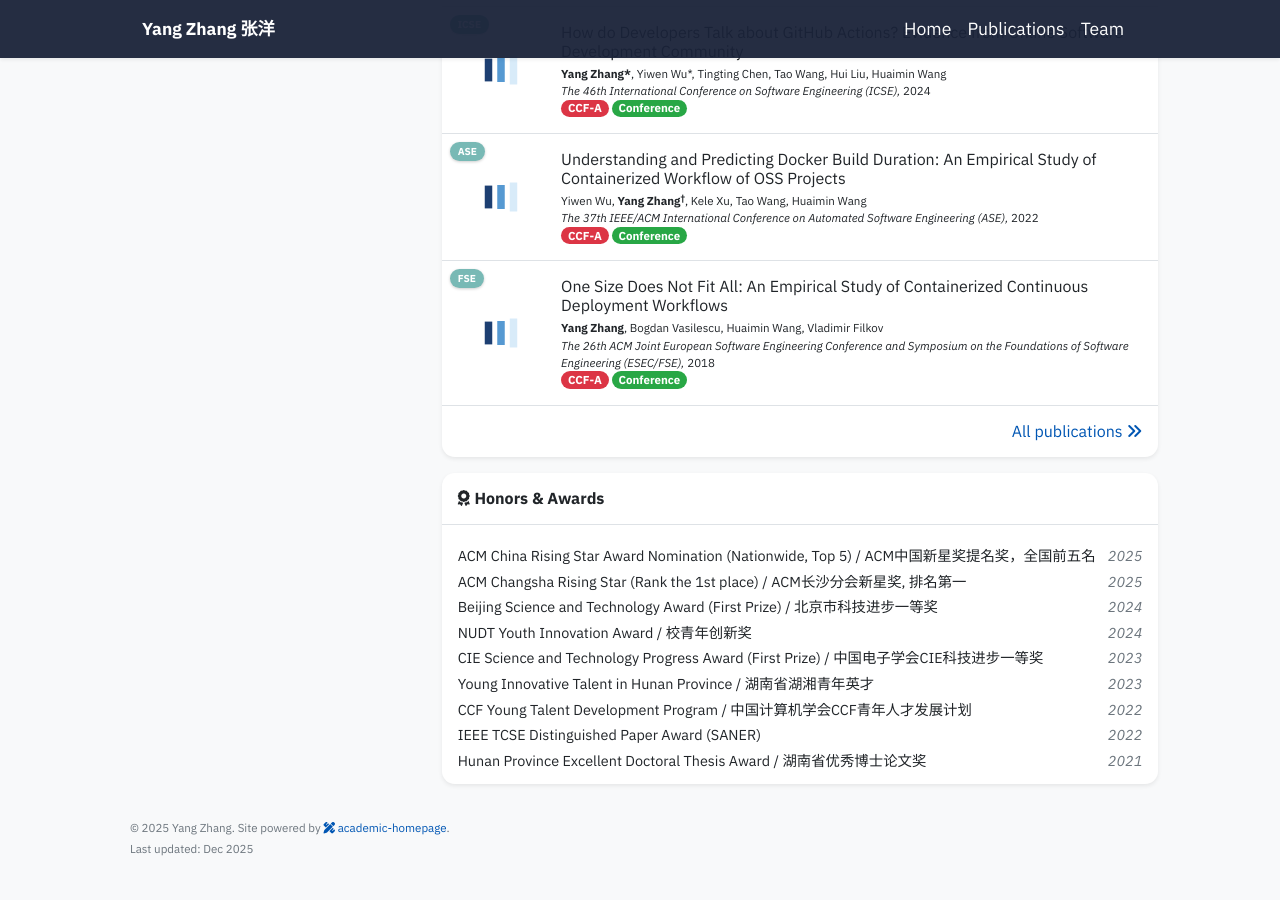
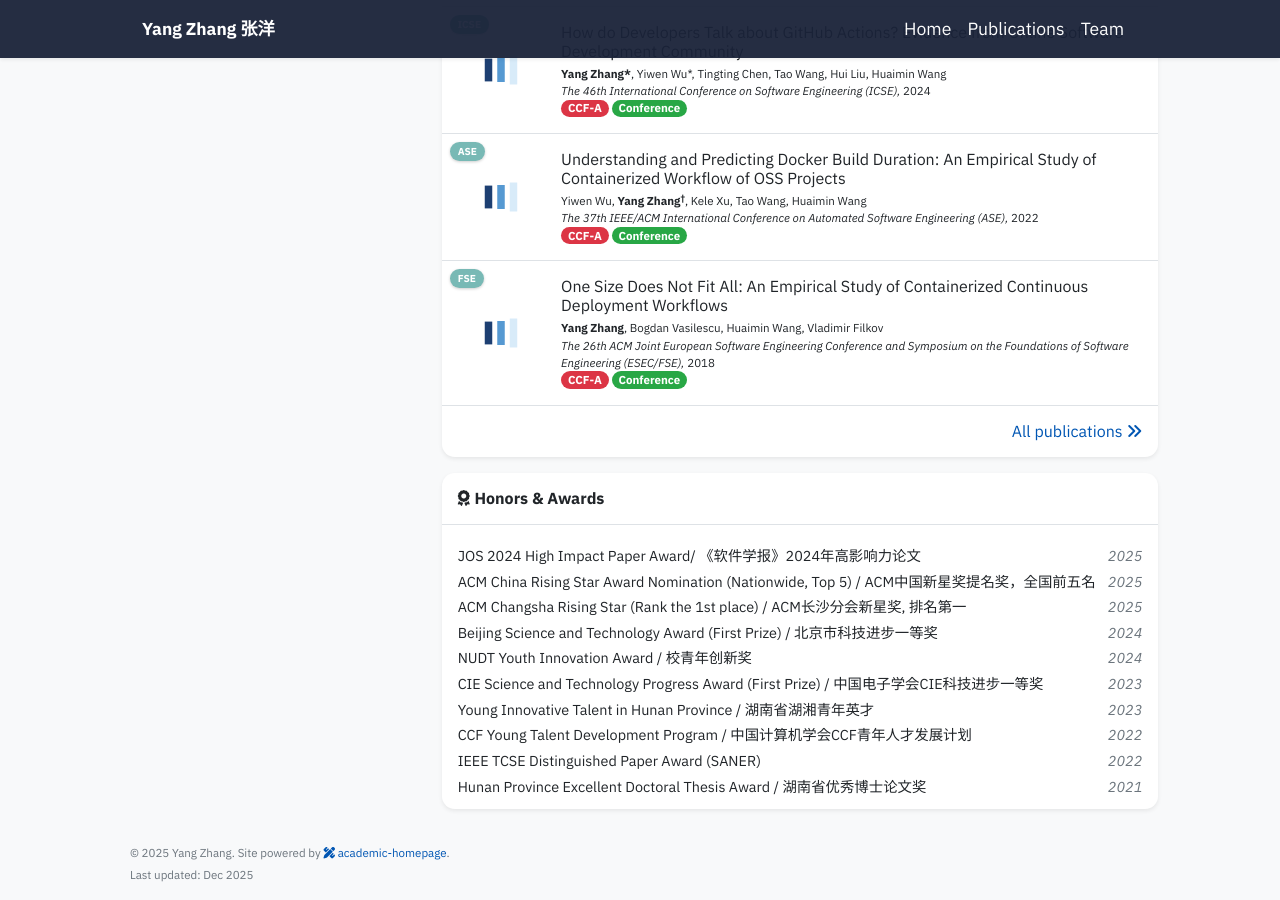
Before and after one commit to yangzhangs/yangzhangs.github.io, a Jekyll site: the page built from index.html, in a window 1280 px wide and 900 px high, scrolled down 1550 px. Built offline with Jekyll 4.4.1, drawn with Linux system fonts in a browser that asks for light colours; nearby versions of some CDN libraries; some web fonts are replaced; a style sheet for code colours, icons or effects is not loaded; before the commit the page ends 2425 px from its top, so only the background shows below that.

Commit message:
Add JOS 2024 High Impact Paper Award to profile

```diff
--- a/_data/profile.yml
+++ b/_data/profile.yml
@@ -90,6 +90,8 @@ experience:
 
 
 awards:
+ - name: JOS 2024 High Impact Paper Award/ 《软件学报》2024年高影响力论文
+   date: 2025
  - name: ACM China Rising Star Award Nomination (Nationwide, Top 5) / ACM中国新星奖提名奖，全国前五名
    date: 2025
  - name: ACM Changsha Rising Star (Rank the 1st place) / ACM长沙分会新星奖, 排名第一
```
